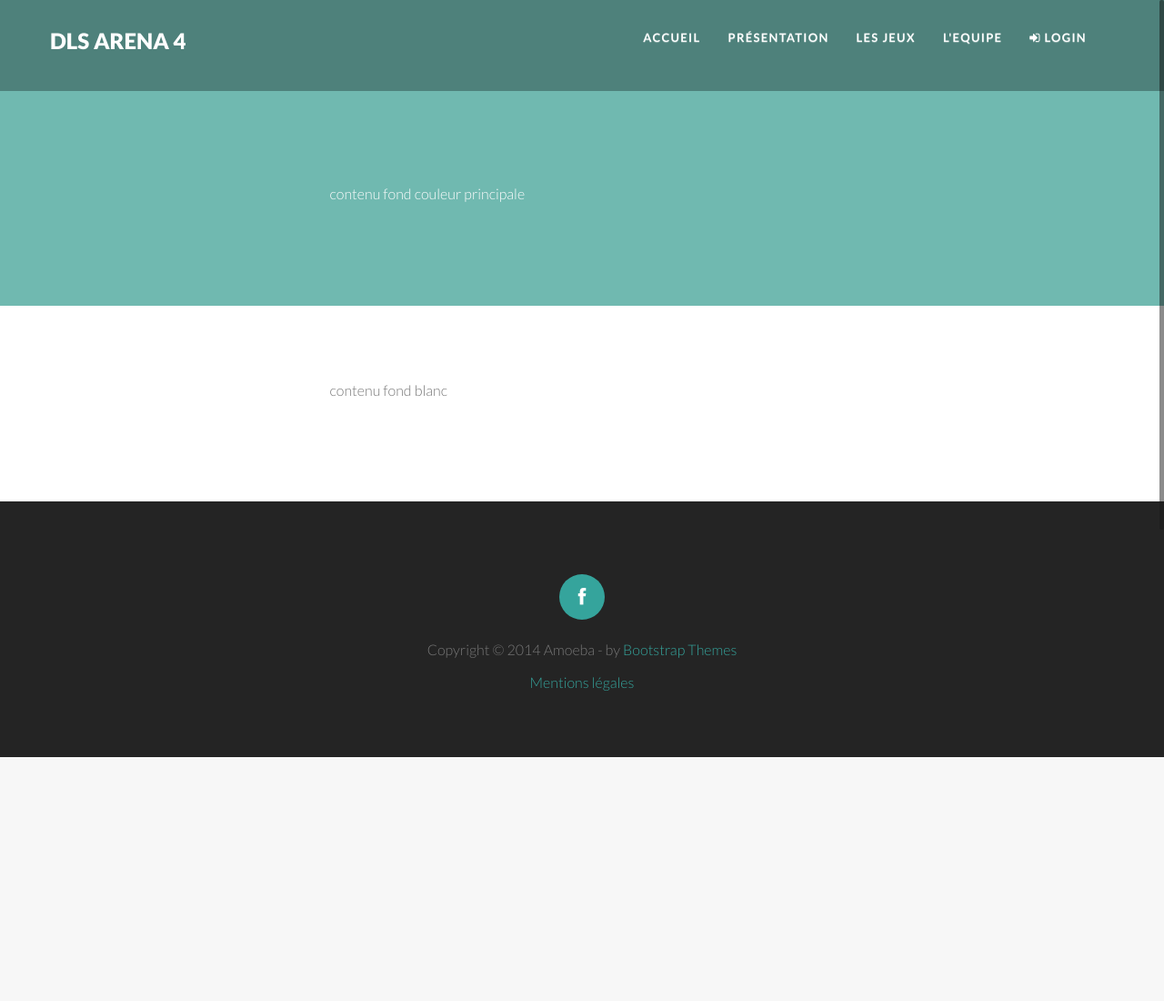
After one commit to eni-causer-a/web-dls-arena, a PHP site: page /template.php in a window 1280 px wide. The commit adds this page. Shown: the whole page at 91% size. Run offline with PHP 8.4, Linux system fonts and the light colour scheme; some libraries are stand-ins or nearby versions.

Commit message:
modifs trop soin

```diff
--- /dev/null
+++ b/footer.php
@@ -0,0 +1,24 @@
+	<section id="footer" class="section footer">
+		<div class="container">
+			<div class="row animated opacity mar-bot20" data-andown="fadeIn" data-animation="animation">
+				<div class="col-sm-12 align-center">
+                    <ul class="social-network social-circle">
+
+                        <li><a href="#" class="icoFacebook" title="Facebook"><i class="fa fa-facebook"></i></a></li>
+
+                    </ul>
+				</div>
+			</div>
+
+			<div class="row align-center copyright">
+					<div class="col-sm-12"><p>Copyright &copy; 2014 Amoeba - by <a href="http://bootstraptaste.com">Bootstrap Themes</a></p></div>
+                <div class="col-sm-12"><p><a href="./mentions-legales.html">Mentions légales</a></p></div>
+                    <!--
+                        All links in the footer should remain intact.
+                        Licenseing information is available at: http://bootstraptaste.com/license/
+                        You can buy this theme without footer links online at: http://bootstraptaste.com/buy/?theme=Amoeba
+                    -->
+			</div>
+		</div>
+
+	</section>
--- /dev/null
+++ b/navbar.php
@@ -0,0 +1,21 @@
+<section id="header" class="appear"></section>
+		<div class="navbar navbar-fixed-top" role="navigation" data-0="line-height:100px; height:100px; background-color:rgba(0,0,0,0.3);" data-300="line-height:60px; height:60px; background-color:rgba(0,0,0,1);">
+			 <div class="container">
+				<div class="navbar-header">
+					<button type="button" class="navbar-toggle" data-toggle="collapse" data-target=".navbar-collapse">
+						<span class="fa fa-bars color-white"></span>
+					</button>
+					<h1><a class="navbar-brand" href="index.html" data-0="line-height:90px;" data-300="line-height:50px;">			DLS ARENA 4
+					</a></h1>
+				</div>
+				<div class="navbar-collapse collapse">
+					<ul class="nav navbar-nav" data-0="margin-top:20px;" data-300="margin-top:5px;">
+						<li class="active"><a href="index.html">Accueil</a></li>
+						<li><a href="#section-about">Présentation</a></li>
+						<li><a href="#section-works">Les Jeux</a></li>
+						<li><a href="#section-contact">L'Equipe</a></li>
+                        <li><a href="#section-Login"><i class="fa fa-sign-in" aria-hidden="true"></i> Login</a></li>
+					</ul>
+				</div><!--/.navbar-collapse -->
+			</div>
+		</div>
--- /dev/null
+++ b/template.php
@@ -0,0 +1,75 @@
+<!DOCTYPE html>
+<!--[if lt IE 7]>      <html class="no-js lt-ie9 lt-ie8 lt-ie7"> <![endif]-->
+<!--[if IE 7]>         <html class="no-js lt-ie9 lt-ie8"> <![endif]-->
+<!--[if IE 8]>         <html class="no-js lt-ie9"> <![endif]-->
+<!--[if gt IE 8]><!--> <html class="no-js"> <!--<![endif]-->
+    <head>
+		<!-- BASICS -->
+        <meta charset="utf-8">
+		<meta http-equiv="X-UA-Compatible" content="IE=edge,chrome=1">
+        <title>DLS ARENA 4</title>
+        <meta name="description" content="">
+		<meta name="viewport" content="width=device-width, initial-scale=1.0">
+		<link rel="stylesheet" type="text/css" href="css/isotope.css" media="screen" />
+		<link rel="stylesheet" href="js/fancybox/jquery.fancybox.css" type="text/css" media="screen" />
+		<link rel="stylesheet" href="css/bootstrap.css">
+		<link rel="stylesheet" href="css/bootstrap-theme.css">
+        <link rel="stylesheet" href="css/style.css">
+		<!-- skin -->
+		<link rel="stylesheet" href="skin/default.css">
+        <link rel="stylesheet" href="./compiled/flipclock.css">
+		<script src="http://ajax.googleapis.com/ajax/libs/jquery/1.10.2/jquery.min.js"></script>
+		<script src="./compiled/flipclock.js"></script>
+		<script src="js/jquery.countdown.js"></script>
+
+    </head>
+
+    <body>
+
+        <?php include('navbar.php'); ?>
+
+		<section class="featured">
+			<div class="container">
+				<div class="row mar-bot40">
+					<div class="col-md-6 col-md-offset-3">
+					<p>contenu fond couleur principale</p>
+					</div>
+				</div>
+			</div>
+		</section>
+		<section id="section-services" class="section pad-bot30 bg-white">
+			<div class="container">
+				<div class="row mar-bot40">
+					<div class="col-md-6 col-md-offset-3">
+					<p>contenu fond blanc</p>
+					</div>
+				</div>
+			</div>
+		</section>
+
+
+		<!-- /about -->
+
+        <?php include('footer.php'); ?>
+
+</section>
+	<a href="#header" class="scrollup"><i class="fa fa-chevron-up"></i></a>
+
+	<script src="js/modernizr-2.6.2-respond-1.1.0.min.js"></script>
+	<script src="js/jquery.js"></script>
+	<script src="js/jquery.easing.1.3.js"></script>
+    <script src="js/bootstrap.min.js"></script>
+
+	<script src="js/jquery.isotope.min.js"></script>
+	<script src="js/jquery.nicescroll.min.js"></script>
+	<script src="js/fancybox/jquery.fancybox.pack.js"></script>
+	<script src="js/skrollr.min.js"></script>
+	<script src="js/jquery.scrollTo-1.4.3.1-min.js"></script>
+	<script src="js/jquery.localscroll-1.2.7-min.js"></script>
+	<script src="js/stellar.js"></script>
+	<script src="js/jquery.appear.js"></script>
+	<script src="js/validate.js"></script>
+    <script src="js/main.js"></script>
+
+	</body>
+</html>
```
Also changed, not shown: index.php (renamed from index.html, +2 -46 lines).
